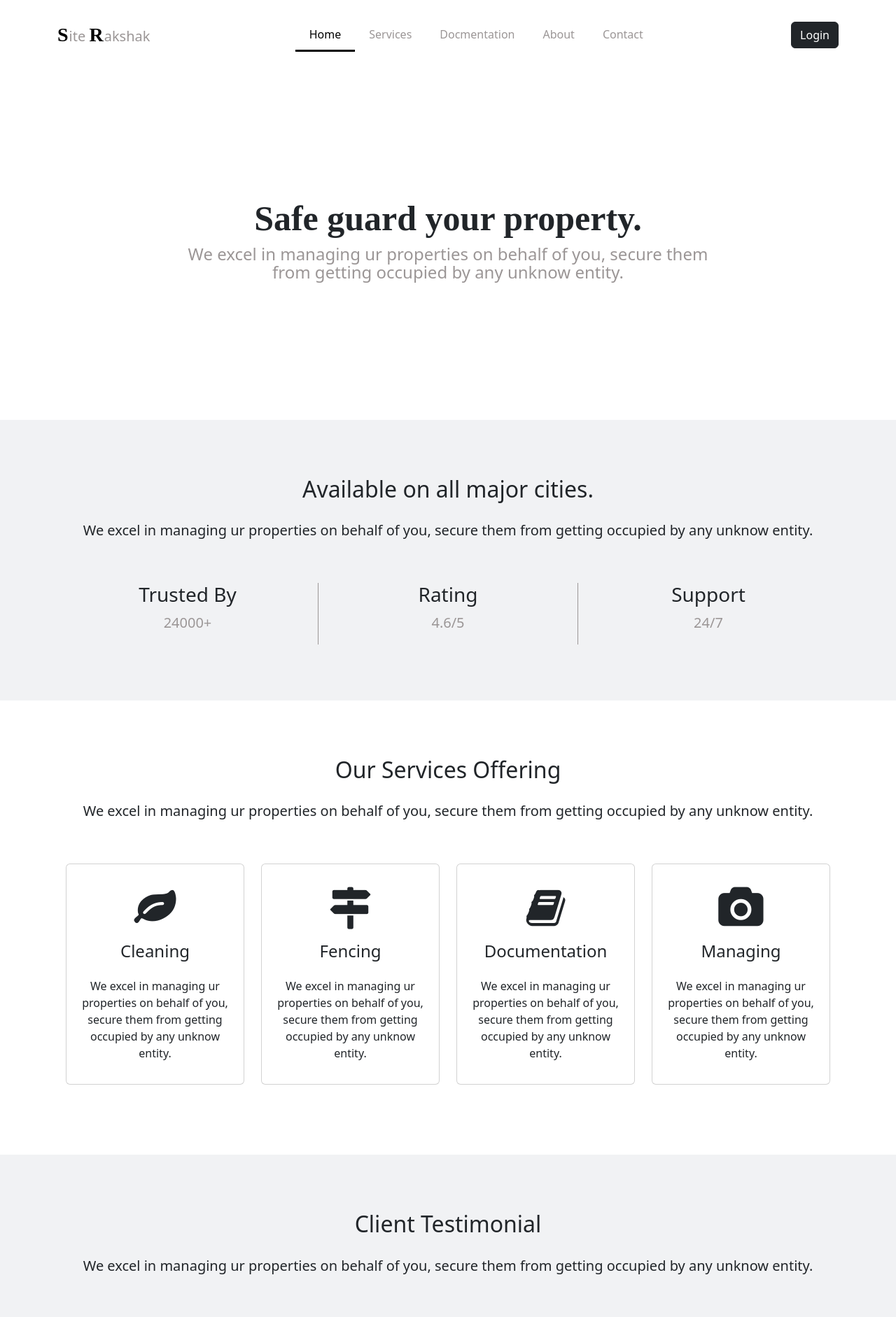
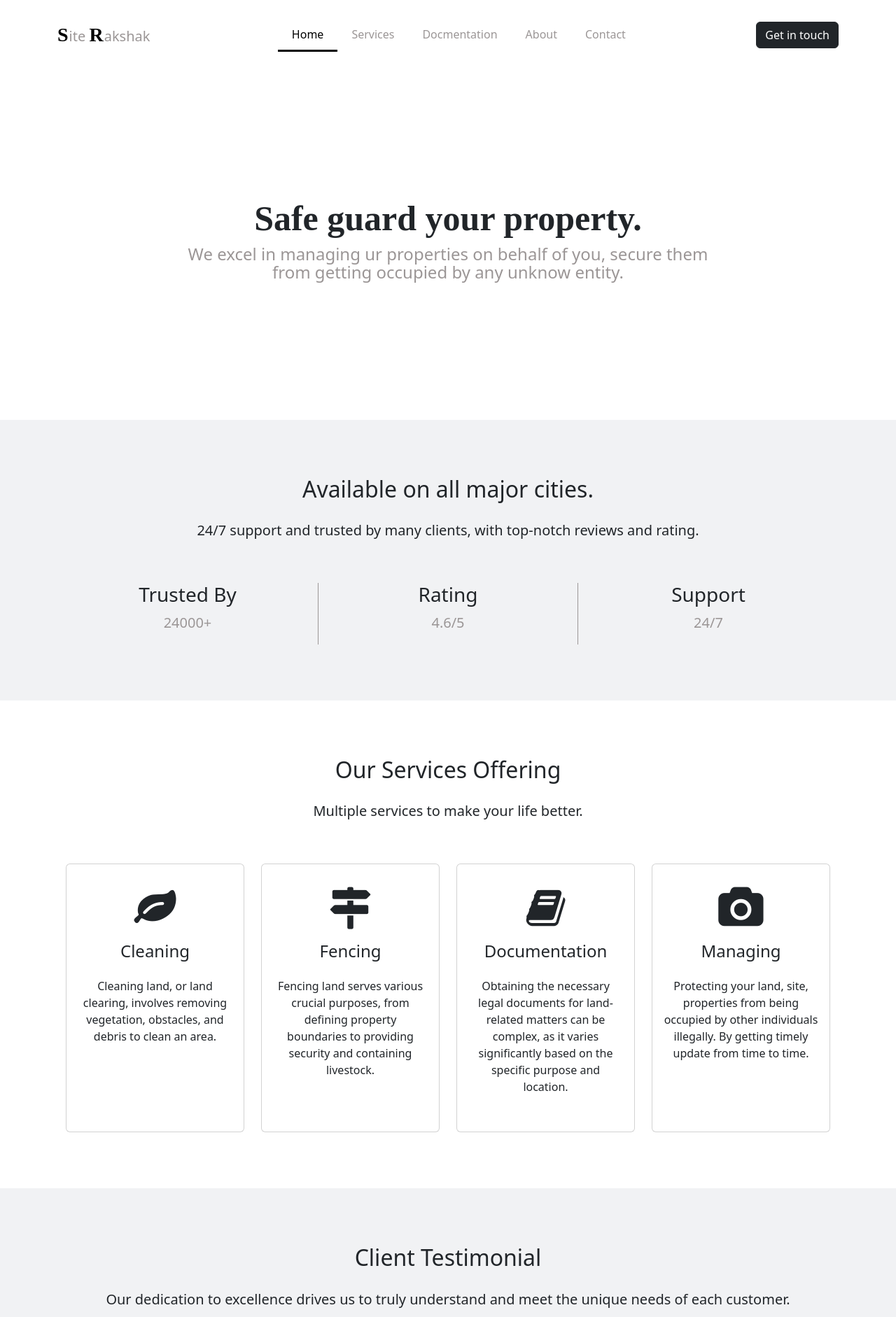
Before and after one commit to AvihsPrasad/siterakshak, a React (Vite) app: page / in a window 1280 px wide. Shown: the top 1882 px of the page at 70% size. Built offline with nearby package versions, Linux system fonts and the light colour scheme.

Commit message:
link fixes

```diff
--- a/src/components/Bannerblock.tsx
+++ b/src/components/Bannerblock.tsx
@@ -1,4 +1,7 @@
+import { useState } from "react";
+
 function Bannerblock() {
+    const [pak, setPak] = useState(true);
     return (
         <div className="homepage">
             <div className="bannerblock d-flex justify-content-center align-items-center">
@@ -12,7 +15,7 @@ function Bannerblock() {
                 <div className="container">
                     <div className="intro-block">
                         <h2><span>Available on all major cities.</span></h2>
-                        <p>We excel in managing ur properties on behalf of you, secure them from getting occupied by any unknow entity.</p>
+                        <p>24/7 support and trusted by many clients, with top-notch reviews and rating.</p>
                     </div>
                     <div className="row m-0">
                         <div className="col-sm-4 col-md-4 col-lg-4">
@@ -34,7 +37,7 @@ function Bannerblock() {
                 <div className="container">
                     <div className="intro-block">
                         <h2><span>Our Services Offering</span></h2>
-                        <p>We excel in managing ur properties on behalf of you, secure them from getting occupied by any unknow entity.</p>
+                        <p>Multiple services to make your life better.</p>
                     </div>
                     <div className="row m-0">
                         <div className="col-sm-12 col-md-6 col-lg-3">
@@ -42,7 +45,7 @@ function Bannerblock() {
                                 <div className="card-body">
                                     <div className="service-icon"><i className="fa fa-leaf" aria-hidden="true"></i></div>
                                     <div className="service-title">Cleaning</div>
-                                    <p>We excel in managing ur properties on behalf of you, secure them from getting occupied by any unknow entity.</p>
+                                    <p>Cleaning land, or land clearing, involves removing vegetation, obstacles, and debris to clean an area.</p>
                                 </div>
                             </div>
                         </div>
@@ -51,7 +54,7 @@ function Bannerblock() {
                                 <div className="card-body">
                                     <div className="service-icon"><i className="fa fa-map-signs" aria-hidden="true"></i></div>
                                     <div className="service-title">Fencing</div>
-                                    <p>We excel in managing ur properties on behalf of you, secure them from getting occupied by any unknow entity.</p>
+                                    <p>Fencing land serves various crucial purposes, from defining property boundaries to providing security and containing livestock.</p>
                                 </div>
                             </div>
                         </div>
@@ -60,7 +63,7 @@ function Bannerblock() {
                                 <div className="card-body">
                                     <div className="service-icon"><i className="fa fa-book" aria-hidden="true"></i></div>
                                     <div className="service-title">Documentation</div>
-                                    <p>We excel in managing ur properties on behalf of you, secure them from getting occupied by any unknow entity.</p>
+                                    <p>Obtaining the necessary legal documents for land-related matters can be complex, as it varies significantly based on the specific purpose and location. </p>
                                 </div>
                             </div>
                         </div>
@@ -69,7 +72,7 @@ function Bannerblock() {
                                 <div className="card-body">
                                     <div className="service-icon"><i className="fa fa-camera" aria-hidden="true"></i></div>
                                     <div className="service-title">Managing</div>
-                                    <p>We excel in managing ur properties on behalf of you, secure them from getting occupied by any unknow entity.</p>
+                                    <p>Protecting your land, site, properties from being occupied by other individuals illegally. By getting timely update from time to time.</p>
                                 </div>
                             </div>
                         </div>
@@ -80,7 +83,7 @@ function Bannerblock() {
                 <div className="container">
                     <div className="intro-block">
                         <h2><span>Client Testimonial</span></h2>
-                        <p>We excel in managing ur properties on behalf of you, secure them from getting occupied by any unknow entity.</p>
+                        <p>Our dedication to excellence drives us to truly understand and meet the unique needs of each customer.</p>
                     </div>
                     <div className="row m-0">
                         <div className="col-sm-12 col-md-4 col-lg-4">
@@ -166,10 +169,10 @@ function Bannerblock() {
                         <div className="d-flex package-period justify-content-center">
                             <ul className="nav nav-pills">
                                 <li className="nav-item">
-                                    <a className="nav-link bg-dark active" aria-current="page" href="#">Monthly</a>
+                                    <a className={pak ?'nav-link bg-dark active': 'nav-link'} onClick={() => setPak(!pak)}>Monthly</a>
                                 </li>
                                 <li className="nav-item">
-                                    <a className="nav-link" href="#">Annual</a>
+                                    <a className={ !pak ?'nav-link bg-dark active': 'nav-link'} onClick={() => setPak(!pak)}>Annual</a>
                                 </li>
                             </ul>
                         </div>
@@ -178,7 +181,7 @@ function Bannerblock() {
                                 <div className="card">
                                     <div className="card-body">
                                         <div className="plan-text">Basic</div>
-                                        <div className="price">1000<i className="fa fa-inr" aria-hidden="true"></i></div>
+                                        <div className="price">{pak?  1000 : 1000*5}<i className="fa fa-inr" aria-hidden="true"></i></div>
                                         <div className="price-details">Per month. billed annually.</div>
                                         <div className="price-heading">List of Basic services provide for this price.</div>
                                         <div className="price-descp">
@@ -202,7 +205,7 @@ function Bannerblock() {
                                 <div className="card">
                                     <div className="card-body">
                                         <div className="plan-text">Standard</div>
-                                        <div className="price">4000<i className="fa fa-inr" aria-hidden="true"></i></div>
+                                        <div className="price">{pak?  1500 : 1500*5}<i className="fa fa-inr" aria-hidden="true"></i></div>
                                         <div className="price-details">Per/month. billed annually.</div>
                                         <div className="price-heading">List of Basic services provide for this price.</div>
                                         <div className="price-descp">
@@ -306,7 +309,7 @@ function Bannerblock() {
                     <div className="intro-block">
                         <h2><span>That's all about us</span></h2>
                         <p>We are excited about the opportunity to help your queries, question and how we can help you achieve solution to your issues.</p>
-                        <button className="btn btn-outline-light" type="button">Get in touch</button>
+                        <a className="btn btn-outline-light" href={`/contact`}>Get in touch</a>
                     </div>
                 </div>
             </div>
--- a/src/components/Header.tsx
+++ b/src/components/Header.tsx
@@ -34,7 +34,7 @@ function Header() {
                     </ul>
                     <form className="d-flex">
                         {/* <input className="form-control me-2" type="search" placeholder="Search" aria-label="Search" /> */}
-                        <button className="btn btn-dark" type="submit">Login</button>
+                        <a className="btn btn-dark" href={`/about-us`}>Get in touch</a>
                     </form>
                 </div>
             </div>
--- a/src/index.css
+++ b/src/index.css
@@ -113,6 +113,7 @@ h1,h2,h3,h4,h5,p,a{
 .serviceBlock .card {
   /* background-color: #F1F2F4; */
   margin-bottom: 20px;
+  height: 100%;
 }
 .card:hover {
   cursor: pointer;
@@ -442,6 +443,7 @@ h1,h2,h3,h4,h5,p,a{
   }
   .package-period .nav-pills .nav-link{
     padding: 10px 20px;
+    cursor: pointer;
   }
   .footerBlock .contact div i:nth-child(1){
     padding-left: 0;
--- a/src/pages/about.tsx
+++ b/src/pages/about.tsx
@@ -24,7 +24,7 @@ function About() {
                             <div className="title">ABOUT US</div>
                             <div className="heading">A better team with <span>good services</span></div>
                             <p>We excel in managing ur properties on behalf of you, secure them from getting occupied by any unknow entity.</p>
-                            <div><button type="button" className="btn btn-dark btn-lg">Contact Us</button></div>
+                            <div><a href={`/about-us`} className="btn btn-dark btn-lg">Contact Us</a></div>
                         </div>
                     </div>
                 </div>
@@ -34,7 +34,7 @@ function About() {
                     <div className="intro-block">
                         <h2><span>That's all about us</span></h2>
                         <p>We are excited about the opportunity to help your queries, question and how we can help you achieve solution to your issues.</p>
-                        <button className="btn btn-outline-light" type="button">Get in touch</button>
+                        <a className="btn btn-outline-light" href={`/about-us`}>Get in touch</a>
                     </div>
                 </div>
             </div>
--- a/src/pages/document.tsx
+++ b/src/pages/document.tsx
@@ -124,7 +124,7 @@ function Document() {
                     <div className="intro-block">
                         <h2><span>That's all about us</span></h2>
                         <p>We are excited about the opportunity to help your queries, question and how we can help you achieve solution to your issues.</p>
-                        <button className="btn btn-outline-light" type="button">Get in touch</button>
+                        <a className="btn btn-outline-light" href={`/about-us`}>Get in touch</a>
                     </div>
                 </div>
             </div>
--- a/src/pages/service.tsx
+++ b/src/pages/service.tsx
@@ -11,7 +11,7 @@ function Service() {
                 <div className="container">
                     <h1>We provide services on guarding your Land/Properties.</h1>
                     <p>Choose your required services or get a custom one, to your needs.</p>
-                    <div><button type="button" className="btn btn-dark btn-lg">Book a call</button></div>
+                    <div><a href={`/about-us`} className="btn btn-dark btn-lg">Book a call</a></div>
                 </div>
             </div>
             <div className="pad-80" style={{ background: '#667085', color: '#fff' }}>
@@ -38,7 +38,7 @@ function Service() {
                             <div>
                                 pricing qutation: 2.5rs/sqft.
                             </div>
-                            <button className="btn btn-dark mt-4" type="submit">Book service.</button>
+                            <a className="btn btn-dark mt-4" href={`/about-us`}>Book service.</a>
                         </div>
                     </div>
                 </div>
@@ -61,7 +61,7 @@ function Service() {
                             {/* <div>
                                 pricing qutation: 2.5rs/sqft.
                             </div> */}
-                            <button className="btn btn-dark mt-4" type="submit">Select your choice.</button>
+                            <a className="btn btn-dark mt-4" href={`/about-us`}>Book Service.</a>
                         </div>
                         <div className="col-sm-12 col-md-6 col-lg-6">
                             <div className="asset-images">
@@ -102,7 +102,7 @@ function Service() {
                             {/* <div>
                                 pricing qutation: 2.5rs/sqft.
                             </div> */}
-                            <button className="btn btn-dark mt-4" type="submit">Book service.</button>
+                            <a className="btn btn-dark mt-4" href={`/about-us`}>Book service.</a>
                         </div>
                         <div className="col-sm-12 col-md-6 col-lg-6">
                             <div className="asset-images">
@@ -133,7 +133,7 @@ function Service() {
                                     <p>We install webcam on propertiesm so you can have a live feed. (coming soon)</p>
                                 </li>
                             </ul>
-                            <button className="btn btn-dark mt-4" type="submit">Book service.</button>
+                            <a className="btn btn-dark mt-4" href={`/about-us`}>Book service.</a>
                         </div>
                     </div>
                 </div>
@@ -143,7 +143,7 @@ function Service() {
                     <div className="intro-block">
                         <h2><span>That's all about us</span></h2>
                         <p>We are excited about the opportunity to help your queries, question and how we can help you achieve solution to your issues.</p>
-                        <button className="btn btn-outline-light" type="button">Get in touch</button>
+                        <a className="btn btn-outline-light" href={`/about-us`}>Get in touch</a>
                     </div>
                 </div>
             </div>
```
